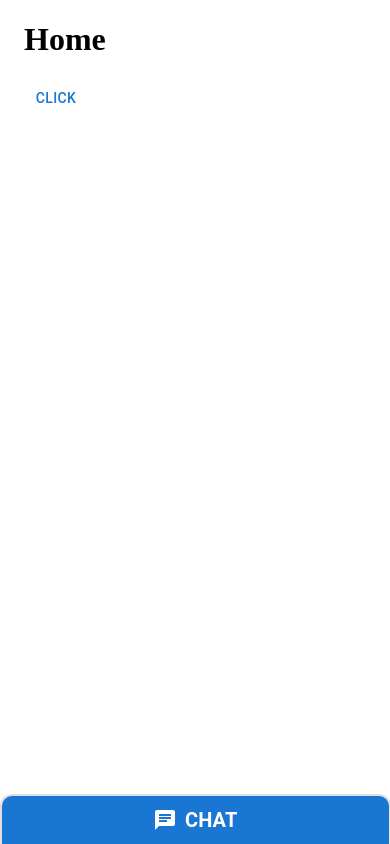
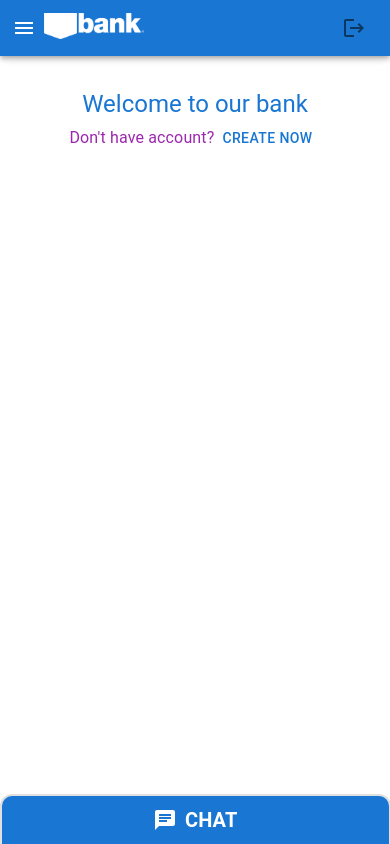
Before and after one commit to julio-silveira/chat-bot, a React (Vite) app in the folder client/: page / in a window 390 px wide. Built offline with nearby package versions, Linux system fonts and the light colour scheme; no server answers; the HTML template or start-up script is replaced by a standard one.

Commit message:
feat: navbar and homepage

```diff
--- a/client/src/App.tsx
+++ b/client/src/App.tsx
@@ -18,9 +18,9 @@ function App() {
       <QueryClientProvider client={queryClient}>
         <ThemeProvider theme={theme}>
           <ChatBotProvider>
-            <RouterProvider router={router}/>
-            <ChatBot />
-            <ToastContainer />
+              <RouterProvider router={router}/>
+              <ChatBot />
+              <ToastContainer />
           </ChatBotProvider>
         </ThemeProvider>
       </QueryClientProvider>
--- /dev/null
+++ b/client/src/components/MainContainer/MainContainer.tsx
@@ -0,0 +1,27 @@
+import { ReactNode } from 'react'
+
+import { Container } from '@mui/material'
+
+type Props = {
+  children: ReactNode
+  sx?: object
+}
+
+export default function MainContainer({ children, sx }: Props) {
+  return (
+    <Container
+      component="section"
+      maxWidth="xl"
+      sx={{
+        pt: 1,
+        minHeight: '90vh',
+        display: 'flex',
+        alignItems: 'center',
+        flexDirection: 'column',
+        ...sx
+      }}
+    >
+      {children}
+    </Container>
+  )
+}
--- /dev/null
+++ b/client/src/components/NavBar/NavBar.tsx
@@ -0,0 +1,75 @@
+import { ReactNode, useState } from 'react'
+import { Link } from 'react-router-dom'
+
+import LogoutIcon from '@mui/icons-material/Logout'
+import MenuIcon from '@mui/icons-material/Menu'
+import Box from '@mui/material/Box'
+import IconButton from '@mui/material/IconButton'
+import Stack from '@mui/material/Stack'
+import { useTheme } from '@mui/material/styles'
+import Toolbar from '@mui/material/Toolbar'
+import useMediaQuery from '@mui/material/useMediaQuery'
+import AppBar from './components/AppBar'
+import ResponsiveDrawer from './components/ResponsiveDrawer'
+import { DrawerHeader, Main } from './styles'
+import bank from '@/assets/bank.png'
+
+type Props = {
+  children: ReactNode
+}
+
+export default function NavBar({ children }: Props) {
+  const theme = useTheme()
+  const onMobile = useMediaQuery(theme.breakpoints.down('md'))
+  const [open, setOpen] = useState(false)
+
+  const handleLogout = () => {}
+
+  const handleDrawerClose = () => {
+    setOpen(false)
+  }
+
+  const handleDrawerToggle = () => {
+    setOpen(!open)
+  }
+
+  return (
+    <Box sx={{ display: 'flex' }}>
+      <AppBar position="fixed" open={open}>
+        <Toolbar sx={{ display: 'flex', justifyContent: 'space-between' }}>
+          <Stack direction="row" alignItems="center">
+            <IconButton
+              color="inherit"
+              aria-label="open drawer"
+              onClick={handleDrawerToggle}
+              edge="start"
+            >
+              <MenuIcon />
+            </IconButton>
+            <Link to="/">
+              <Box sx={{width: '100px'}} component="img" src={bank} alt="bank-logo" />
+            </Link>
+          </Stack>
+          <Stack direction="row">
+            <IconButton
+              onClick={handleLogout}
+            >
+              <LogoutIcon />
+            </IconButton>
+          </Stack>
+        </Toolbar>
+      </AppBar>
+
+      <ResponsiveDrawer
+        open={open}
+        handleClose={handleDrawerClose}
+        variant={onMobile ? 'temporary' : 'persistent'}
+      />
+
+      <Main open={open}>
+        <DrawerHeader />
+        {children}
+      </Main>
+    </Box>
+  )
+}
--- /dev/null
+++ b/client/src/components/NavBar/components/AppBar.tsx
@@ -0,0 +1,13 @@
+import MuiAppBar, { AppBarProps as MuiAppBarProps } from '@mui/material/AppBar'
+import { styled } from '@mui/material/styles'
+
+interface AppBarProps extends MuiAppBarProps {
+  open?: boolean
+}
+
+const AppBar = styled(MuiAppBar)<AppBarProps>(({ theme }) => ({
+  zIndex: theme.zIndex.drawer + 1,
+  width: '100%'
+}))
+
+export default AppBar
--- /dev/null
+++ b/client/src/components/NavBar/components/CustomNavLink.tsx
@@ -0,0 +1,32 @@
+import { ReactElement } from 'react'
+import { Link } from 'react-router-dom'
+
+import {
+  ListItem,
+  ListItemButton,
+  ListItemIcon,
+  ListItemText,
+  useTheme
+} from '@mui/material'
+
+type Props = {
+  to: string
+  title: string
+  icon?: ReactElement
+}
+
+function CustomNavLink({ to, title, icon }: Props) {
+  const { palette } = useTheme()
+
+  const color = palette.mode === 'dark' ? 'inherit' : 'white'
+  return (
+    <ListItem disablePadding>
+      <ListItemButton component={Link} to={to}>
+        <ListItemIcon>{icon}</ListItemIcon>
+        <ListItemText primaryTypographyProps={{ color }} primary={title} />
+      </ListItemButton>
+    </ListItem>
+  )
+}
+
+export default CustomNavLink
--- /dev/null
+++ b/client/src/components/NavBar/components/PageLinks.tsx
@@ -0,0 +1,12 @@
+import { Page } from '@/routes/pagesList';
+import CustomNavLink from './CustomNavLink'
+
+function PageLinks({
+  title,
+  to,
+  icon
+}: Page) {
+  return <CustomNavLink to={to} title={title} icon={icon} />
+
+}
+export default PageLinks
--- /dev/null
+++ b/client/src/components/NavBar/components/ResponsiveDrawer.tsx
@@ -0,0 +1,54 @@
+import { Divider, Drawer, List, useTheme } from '@mui/material'
+
+import PageLinks from './PageLinks'
+import { DrawerHeader, drawerWidth } from '../styles'
+import { pageList } from '@/routes/pagesList'
+
+type Props = {
+  open: boolean
+  handleClose: () => void
+  variant: 'permanent' | 'persistent' | 'temporary' | undefined
+}
+
+export default function ResponsiveDrawer({
+  open,
+  handleClose,
+  variant
+}: Props) {
+  const { palette } = useTheme()
+
+  return (
+    <Drawer
+      sx={{
+        width: drawerWidth,
+        flexShrink: 0,
+        '& .MuiDrawer-paper': {
+          width: drawerWidth,
+          boxSizing: 'border-box',
+          bgcolor:
+            palette.mode === 'dark' ? palette.background.paper : 'primary.main'
+        }
+      }}
+      variant={variant}
+      anchor="left"
+      open={open}
+      onClose={handleClose}
+    >
+      <DrawerHeader />
+
+      <Divider />
+      <List>
+        {pageList.map(
+          ({ title, to, icon }, pageId) => (
+            <PageLinks
+              key={pageId}
+              title={title}
+              icon={icon}
+              to={to}
+            />
+          )
+        )}
+      </List>
+    </Drawer>
+  )
+}
--- /dev/null
+++ b/client/src/components/NavBar/styles.tsx
@@ -0,0 +1,37 @@
+import { styled } from '@mui/material'
+
+export const drawerWidth = 240
+
+export const Main = styled('main', {
+  shouldForwardProp: (prop) => prop !== 'open'
+})<{
+  open?: boolean
+}>(({ theme, open }) => ({
+  width: '100%',
+  flexGrow: 1,
+  transition: theme.transitions.create('margin', {
+    easing: theme.transitions.easing.sharp,
+    duration: theme.transitions.duration.leavingScreen
+  }),
+  marginLeft: `-${drawerWidth}px`,
+  [theme.breakpoints.down('md')]: {
+    marginLeft: 0
+  },
+  [theme.breakpoints.up('md')]: {
+    ...(open && {
+      transition: theme.transitions.create('margin', {
+        easing: theme.transitions.easing.easeOut,
+        duration: theme.transitions.duration.enteringScreen
+      }),
+      marginLeft: 0
+    })
+  }
+}))
+
+export const DrawerHeader = styled('div')(({ theme }) => ({
+  display: 'flex',
+  alignItems: 'center',
+  padding: theme.spacing(0, 1),
+  ...theme.mixins.toolbar,
+  justifyContent: 'flex-end'
+}))
--- a/client/src/pages/Home/Home.tsx
+++ b/client/src/pages/Home/Home.tsx
@@ -1,12 +1,16 @@
-import React from 'react'
 import Button from '@mui/material/Button'
+import MainContainer from '@/components/MainContainer/MainContainer'
+import { Stack, Typography } from '@mui/material'
 
 
 export default function Home () {
     return (
-        <div>
-            <h1>Home</h1>
-            <Button>Click</Button>
-        </div>
+        <MainContainer>
+            <Typography pt={2} color="primary" variant='h5'>Welcome to our bank</Typography>
+            <Stack direction="row" alignItems="center">
+              <Typography color="secondary" >Don't have account? </Typography>
+              <Button>Create now</Button>
+            </Stack>
+        </MainContainer>
     )
 }
--- /dev/null
+++ b/client/src/routes/pagesList.tsx
@@ -0,0 +1,24 @@
+import { ReactElement } from 'react'
+
+import HouseIcon from '@mui/icons-material/House';
+import HistoryIcon from '@mui/icons-material/History';
+
+export type Page = {
+  title: string
+  to: string
+  icon: ReactElement
+}
+
+export const pageList: Page[] = [
+  {
+    title: 'Home',
+    to: '/',
+    icon: <HouseIcon sx={{ color: 'white' }} />,
+  },
+  {
+    title: 'Conversation History',
+    to: '/history',
+    icon: <HistoryIcon sx={{ color: 'white' }} />,
+  }
+
+]
--- a/client/src/routes/router.tsx
+++ b/client/src/routes/router.tsx
@@ -1,3 +1,4 @@
+import NavBar from '@/components/NavBar/NavBar'
 import { Home, NotFound } from '@/pages'
 import { createBrowserRouter } from 'react-router-dom'
 
@@ -5,7 +6,11 @@ import { createBrowserRouter } from 'react-router-dom'
 const router = createBrowserRouter([
   {
     path: '/',
-    element: <Home />
+    element:
+    <NavBar>
+
+      <Home />
+    </NavBar>
   },
   {
     path: '*',
```
Also changed, not shown: client/src/assets/bank.png (added).
